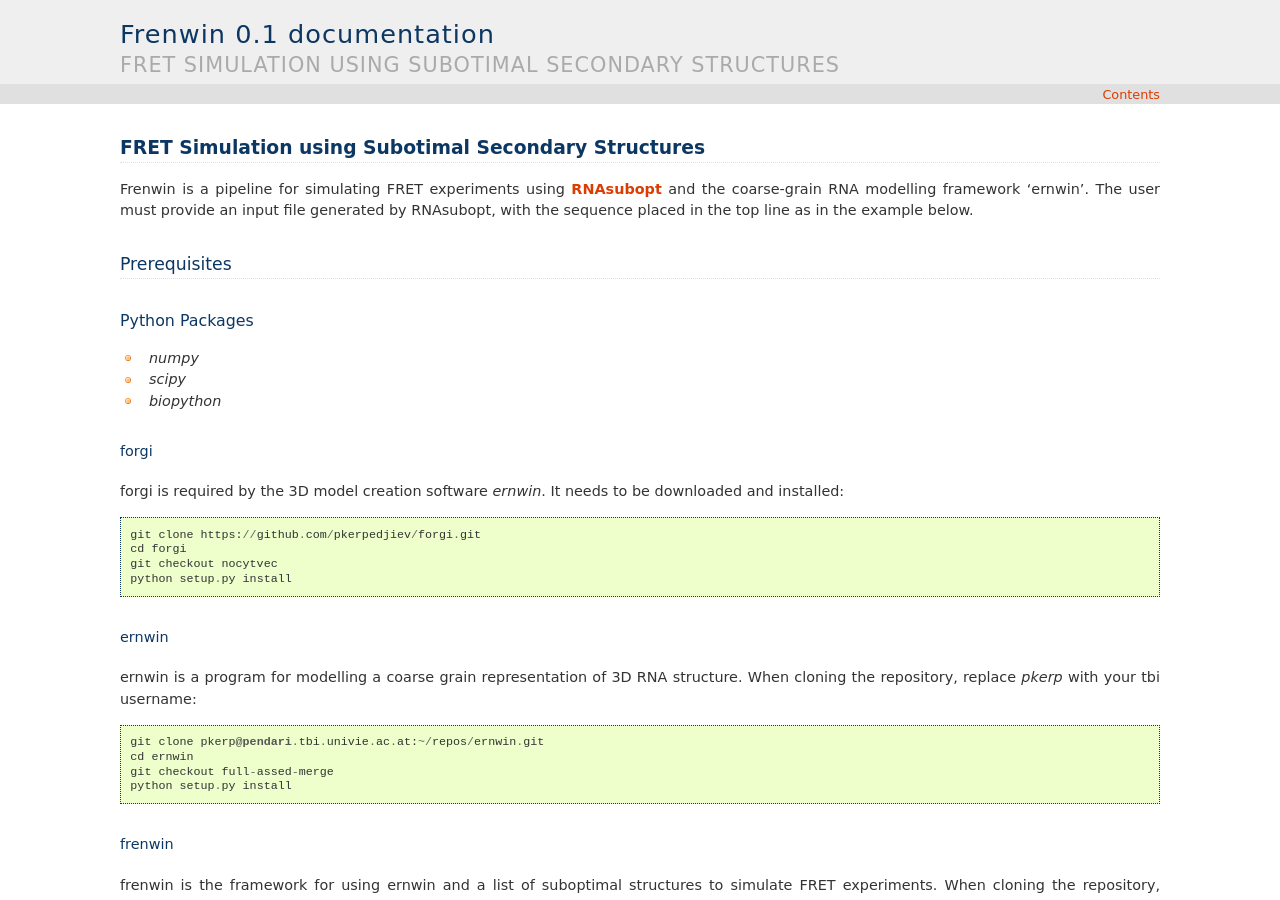
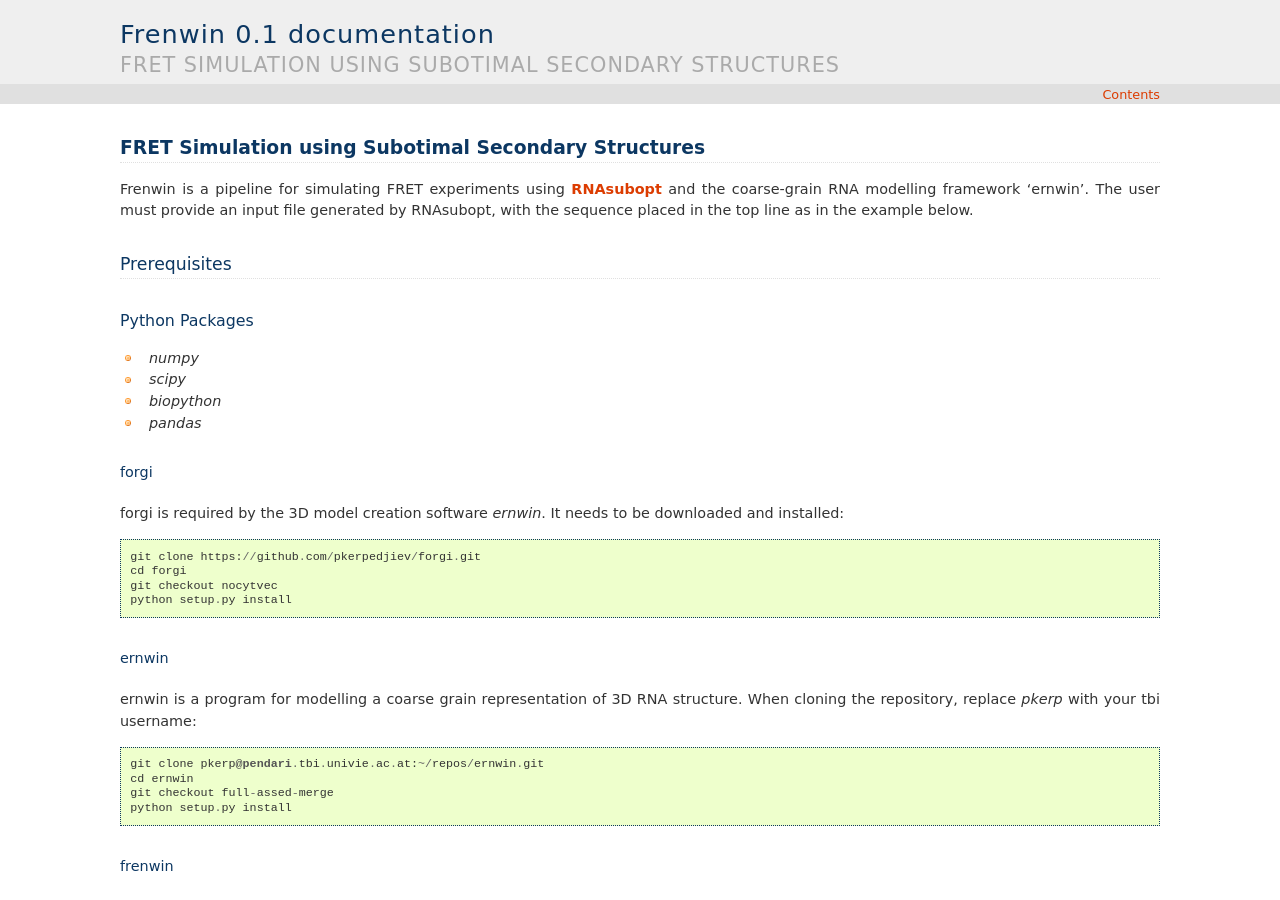
Before and after one commit to pkerpedjiev/frenwin, a Sphinx documentation site: the page built from doc/index.rst, in a window 1280 px wide and 900 px high. Built offline with Sphinx 7.4.7, drawn with Linux system fonts in a browser that asks for light colours.

Commit message:
Added pandas to the documentation

```diff
--- a/doc/index.rst
+++ b/doc/index.rst
@@ -20,6 +20,7 @@ Python Packages
 * `numpy`
 * `scipy`
 * `biopython`
+* `pandas`
 
 forgi
 .....
```
